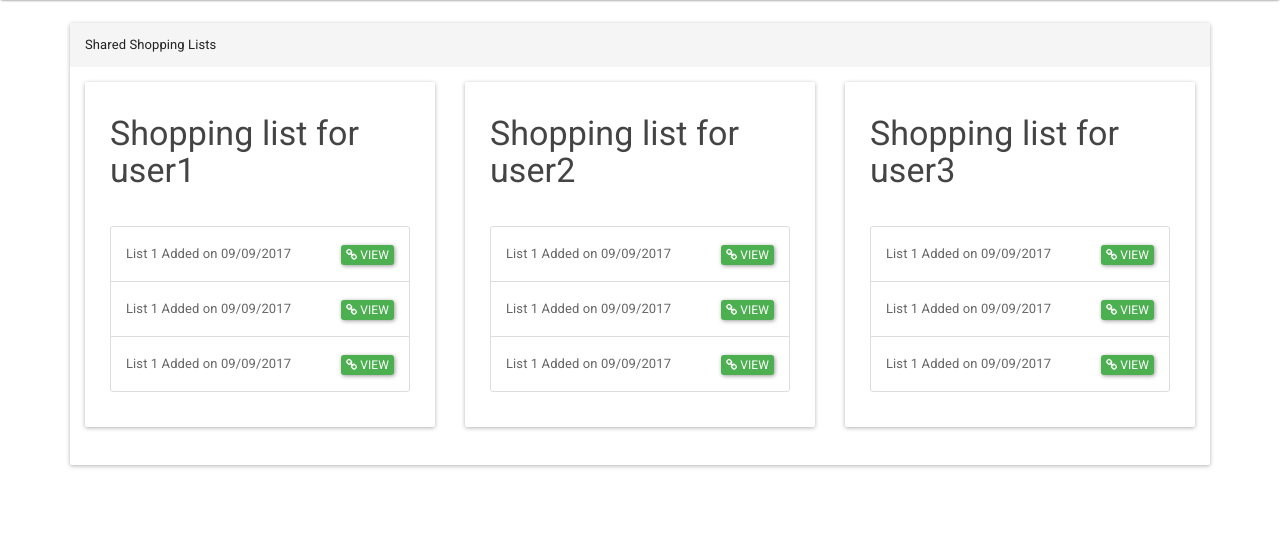
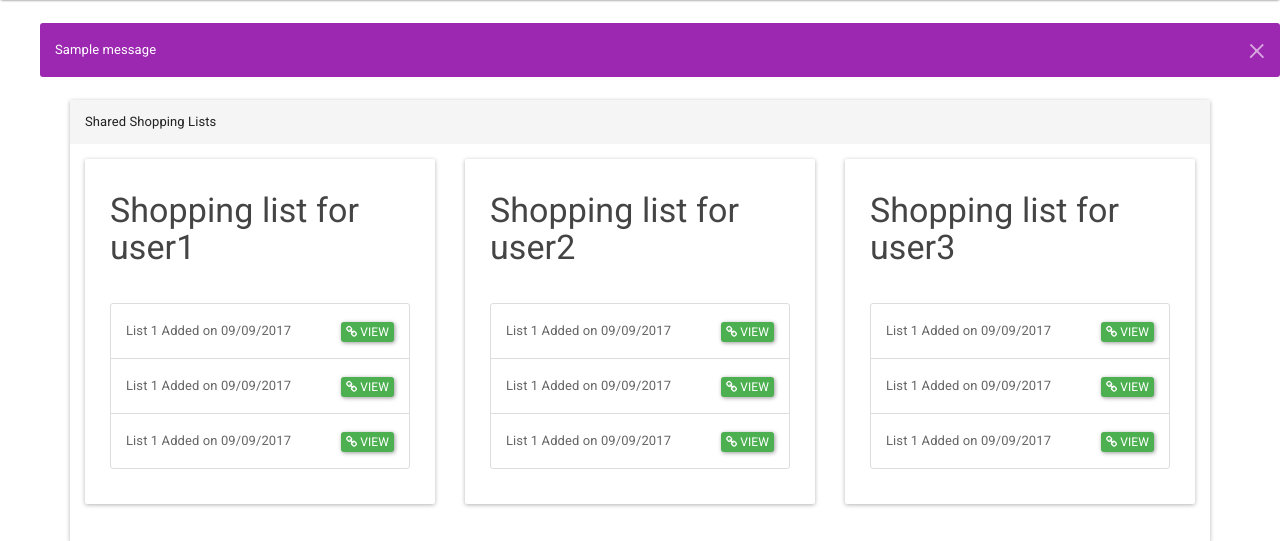
Before and after one commit to gr1d99/shopping-list, a Flask app: page / in a window 1280 px wide. Shown: the part 64-605 px from the top of the page. Run offline with Flask 2, Linux system fonts and the light colour scheme; one stand-in notice (Sample message) is shown; some libraries are stand-ins or nearby versions.

Commit message:
Udd flash messaging support

```diff
--- a/templates/base.html
+++ b/templates/base.html
@@ -12,6 +12,19 @@
 
 {% include 'includes/navbar.html' %}
 
+{% with messages = get_flashed_messages() %}
+  {% if messages %}
+    <ul class=flashes>
+    {% for message in messages %}
+        <div class="alert alert-info alert-dismissible" role="alert">
+            <button type="button" class="close" data-dismiss="alert" aria-label="Close"><span aria-hidden="true">&times;</span></button>
+            <p>{{ message }}</p>
+        </div>
+    {% endfor %}
+    </ul>
+  {% endif %}
+{% endwith %}
+
 {% block content %}
 
 {% endblock content %}
```
Also changed, not shown: templates/login.html (+4 -4 lines).
